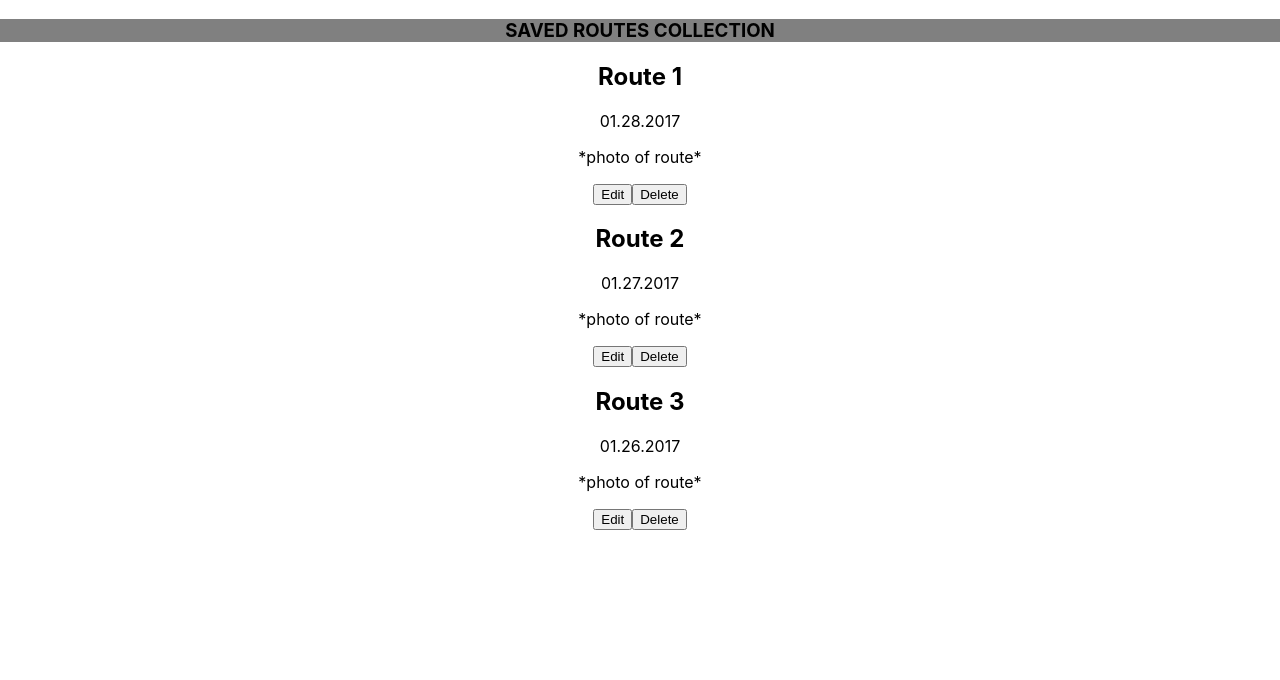
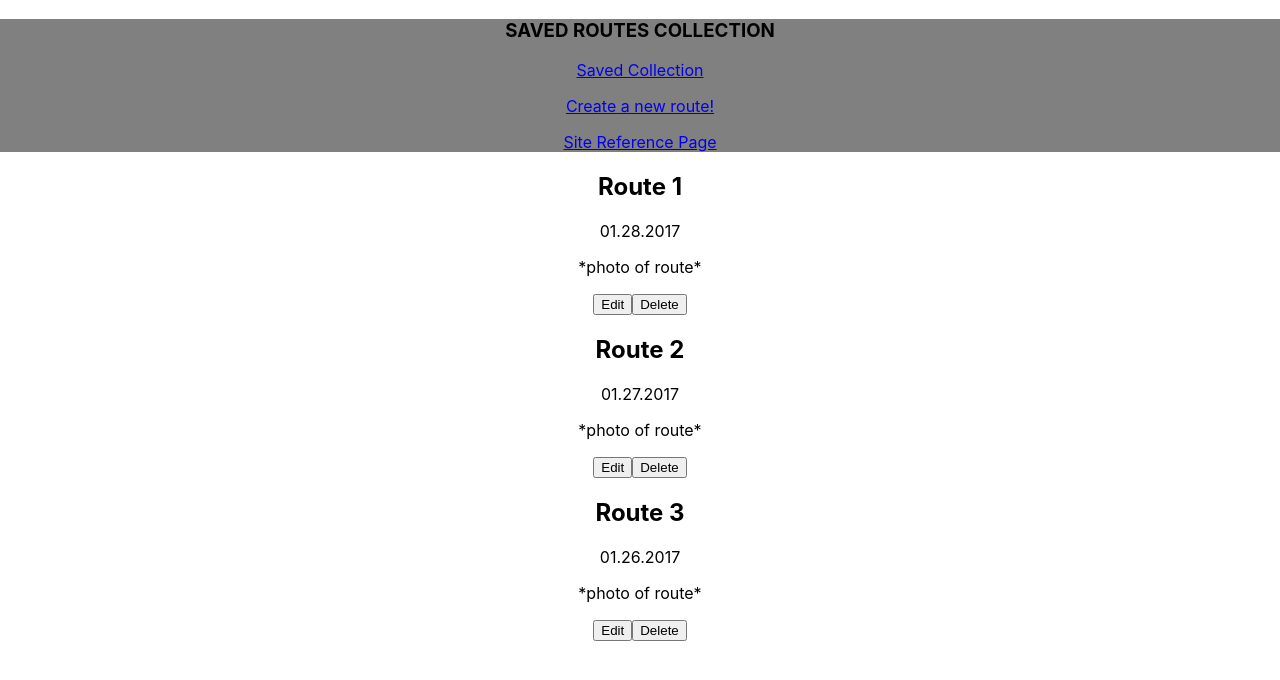
Before and after one commit to ctmq75/archy-app, a React (Create React App) app: page /savedroutes in a window 1280 px wide. Shown: the top 680 px of the page. Built offline with nearby package versions, Linux system fonts and the light colour scheme.

Commit message:
linked ref page

```diff
--- a/src/CreateRoute/CreateRoute.js
+++ b/src/CreateRoute/CreateRoute.js
@@ -11,6 +11,8 @@ export class CreateRoute extends Component {
             <h3>CREATE NEW ROUTE</h3>
             <Link to={"/SavedRoutes"}><p>Saved Collection</p></Link>
             <Link to={"/CreateRoute"}><p>Create a new route!</p></Link>
+            <Link to={"/SiteRef"}><p>Site Reference Page</p></Link>
+
           </nav>
         </header>
         <section>
--- a/src/LandingPage/LandingPage.js
+++ b/src/LandingPage/LandingPage.js
@@ -12,6 +12,8 @@ export class LandingPage extends Component {
 
           <Link to={"/SavedRoutes"}><p>Saved Collection</p></Link>
           <Link to={"/CreateRoute"}><p>Create a new route!</p></Link>
+          <Link to={"/SiteRef"}><p>Site Reference Page</p></Link>
+
 
         </nav>
       </header>
--- a/src/ResultPage/ResultPage.js
+++ b/src/ResultPage/ResultPage.js
@@ -11,6 +11,8 @@ export class ResultPage extends Component {
             <h3>ROUTE RESULT</h3>
             <Link to={"/SavedRoutes"}><p>Saved Collection</p></Link>
             <Link to={"/CreateRoute"}><p>Create a new route!</p></Link>
+            <Link to={"/SiteRef"}><p>Site Reference Page</p></Link>
+
           </nav>
         </header>
         <section>**Route picture**</section>
--- a/src/SavedRoutes/SavedRoutes.js
+++ b/src/SavedRoutes/SavedRoutes.js
@@ -1,4 +1,6 @@
 import React, { Component } from "react";
+import { Link } from 'react-router-dom'
+
 
 export class SavedRoutes extends Component {
   render() {
@@ -7,6 +9,9 @@ export class SavedRoutes extends Component {
         <header>
           <nav>
             <h3>SAVED ROUTES COLLECTION</h3>
+            <Link to={"/SavedRoutes"}><p>Saved Collection</p></Link>
+            <Link to={"/CreateRoute"}><p>Create a new route!</p></Link>
+            <Link to={"/SiteRef"}><p>Site Reference Page</p></Link>
           </nav>
         </header>
         <section>
```
Also changed, not shown: 1 other file (tests, documents, lock files or other folders).
